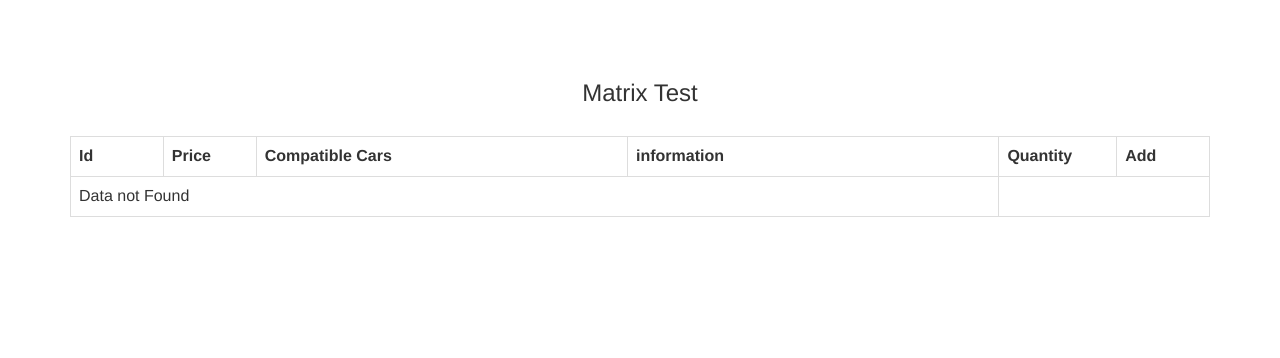
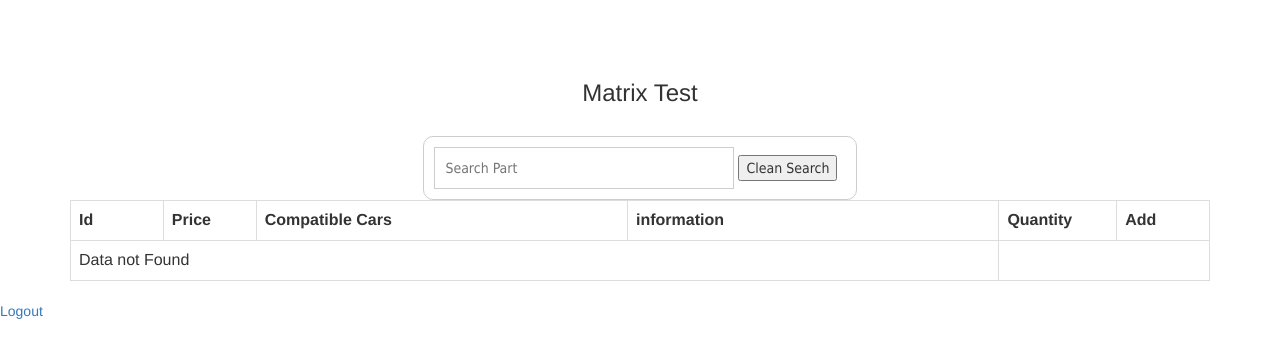
Before and after one commit to mimikdima/ripo, a PHP site: page /index.php in a window 1280 px wide. Shown: the top 358 px of the page. Run offline with PHP 8.4, Linux system fonts and the light colour scheme; the visitor is signed in with stand-in values (Sample User, id 1); data that the repository does not hold is empty.

Commit message:
add hmtl and ajax search

```diff
--- a/index.php
+++ b/index.php
@@ -1,3 +1,5 @@
+<?php  session_start();?>
+
 <html>
       <head>
            <title>Live Table Data Edit</title>
@@ -5,21 +7,134 @@
 		           <script src="https://ajax.googleapis.com/ajax/libs/jquery/2.2.0/jquery.min.js"></script>
            <script src="https://maxcdn.bootstrapcdn.com/bootstrap/3.3.6/js/bootstrap.min.js"></script>
 
+ <style type="text/css">
+	.web{
+		font-family:tahoma;
+		size:12px;
+		top:10%;
+		border:1px solid #CDCDCD;
+		border-radius:10px;
+		padding:10px;
+		width:38%;
+		margin:auto;
+	}
+	#information_search_id
+	{
+		width:300px;
+		border:solid 1px #CDCDCD;
+		padding:10px;
+		font-size:14px;
+	}
+	#result
+	{
+		position:absolute;
+		width:320px;
+		display:none;
+		margin-top:-1px;
+		border-top:0px;
+		overflow:hidden;
+		border:1px #CDCDCD solid;
+		background-color: white;
+	}
+	.show
+	{
+		font-family:tahoma;
+		padding:10px;
+		border-bottom:1px #CDCDCD dashed;
+		font-size:15px;
+	}
+	.show:hover
+	{
+		background:#364956;
+		color:#FFF;
+		cursor:pointer;
+	}
+</style>
       </head>
       <body>
            <div class="container">
                 <br />
                 <br />
                 <br />
+
                 <div class="table-responsive">
                      <h3 align="center">Matrix Test</h3><br />
+	<div class='web'>
+        <input type="text" class="search_keyword" id="information_search_id" placeholder="Search Part" />
+        <div id="result"></div> <input type="button" class="reset_search" id="reset_search" value="Clean Search" />
+    </div>
                      <div id="live_data"></div>
                 </div>
+				<div id="updated" style="color:green;"></div>
            </div>
+		   <?php if(isset($_SESSION["manager"])){?>
+		   <a href = "logout.php" tite = "Logout">Logout</a>
+		   <?}?>
       </body>
  </html>
  <script>
+
+
+ $(function(){
+$(".search_keyword").keyup(function()
+{
+    var search_keyword_value = $(this).val();
+    var dataString = 'search_keyword='+ search_keyword_value;
+    if(search_keyword_value!='')
+    {
+        $.ajax({
+            type: "POST",
+            url: "search.php",
+            data: dataString,
+            cache: false,
+            success: function(html)
+                {
+                    $("#result").html(html).show();
+                }
+        });
+    }
+    return false;
+});
+
+$("#result").on("click",function(e){
+    var $clicked = $(e.target);
+    var $name = $clicked.find('.information_search').html();
+    var infosearch = $("<div/>").html($name).text();
+	var data = 'infosearch='+ infosearch;
+    $('#information_search_id').val(infosearch);
+           $.ajax({
+                url:"search.php",
+                method:"POST",
+				dataType:"text",
+				data: data,
+                success:function(data){
+                     $('#live_data').html(data);
+                }
+           });
+});
+
+
+
+$(document).on("click", function(e) {
+    var $clicked = $(e.target);
+    if (! $clicked.hasClass("search_keyword")){
+        $("#result").fadeOut();
+    }
+});
+
+$('#information_search_id').click(function(){
+    $("#result").fadeIn();
+});
+});
+
+
+
+
+
  $(document).ready(function(){
+ $('#reset_search').on("click", function(e) {
+	fetch_data();
+});
       function fetch_data()
       {
            $.ajax({
@@ -35,25 +150,31 @@
            var price = $('#price').text();
            var compatible_cars = $('#compatible_cars').text();
 		   var information = $('#information').text();
+		   var quantity = $('#quantity').text();
            if(price == '')
            {
-                alert("Enter First Name");
+                alert("Enter Price");
                 return false;
            }
            if(compatible_cars == '')
            {
-                alert("Enter Last Name");
+                alert("Enter compatible cars");
                 return false;
            }
            if(information == '')
            {
-                alert("Enter Last Name");
+                alert("Enter information");
+                return false;
+           }
+           if(quantity == '')
+           {
+                alert("Enter quantity");
                 return false;
            }
            $.ajax({
                 url:"insert.php",
                 method:"POST",
-                data:{price:price, compatible_cars:compatible_cars,information:information},
+                data:{price:price, compatible_cars:compatible_cars,information:information, quantity:quantity},
                 dataType:"text",
                 success:function(data)
                 {
@@ -62,6 +183,46 @@
                 }
            })
       });
+      function edit_data(id, text, column_name)
+      {
+           $.ajax({
+                url:"edit.php",
+                method:"POST",
+                data:{id:id, text:text, column_name:column_name},
+                dataType:"text",
+                success:function(data){
+				$('#updated').text(data);
+                }
+           });
 
+      }
+      $(document).on('blur', '.price', function(){
+           var id = $(this).data("id1");
+           var price = $(this).text();
+	  		if(isNaN(price)){
+			  alert('Please enter a valid number');
+		   }else{
+				edit_data(id, price, "price");
+		   }
+      });
+      $(document).on('blur', '.compatible_cars', function(){
+           var id = $(this).data("id2");
+           var compatible_cars = $(this).text();
+           edit_data(id,compatible_cars, "compatible_cars");
+      });
+      $(document).on('blur', '.information', function(){
+           var id = $(this).data("id3");
+           var information = $(this).text();
+           edit_data(id,information, "information");
+      });
+      $(document).on('blur', '.quantity', function(){
+           var id = $(this).data("id5");
+           var quantity = $(this).text();
+	  		if(isNaN(quantity)){
+			  alert('Please enter a valid number');
+		   }else{
+				edit_data(id, quantity, "quantity");
+		   }
+      });
  });
  </script>
```
